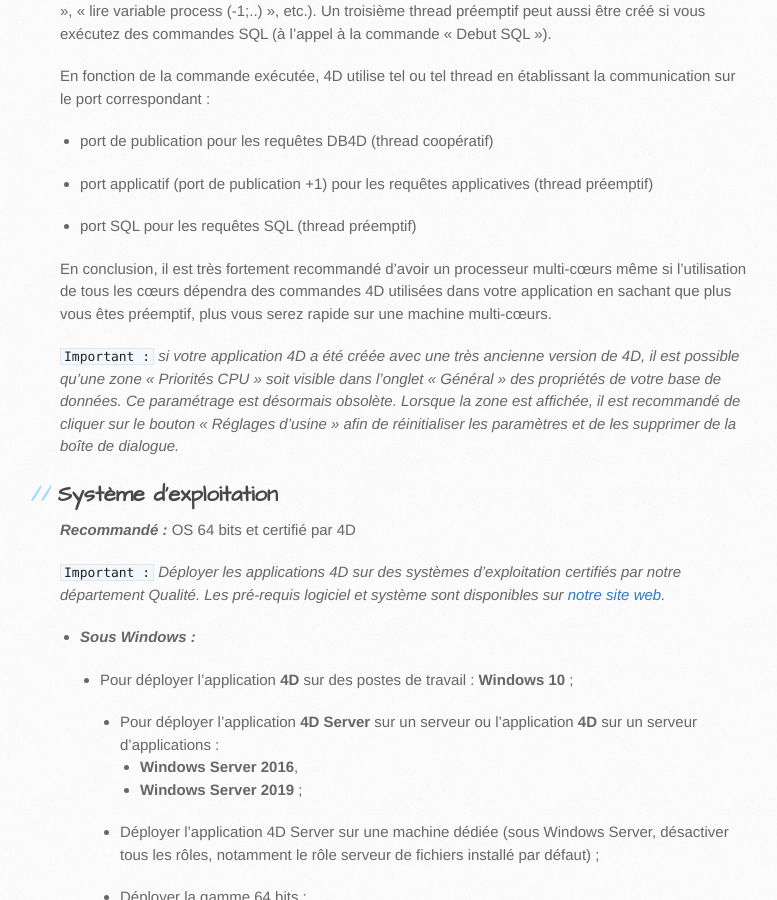
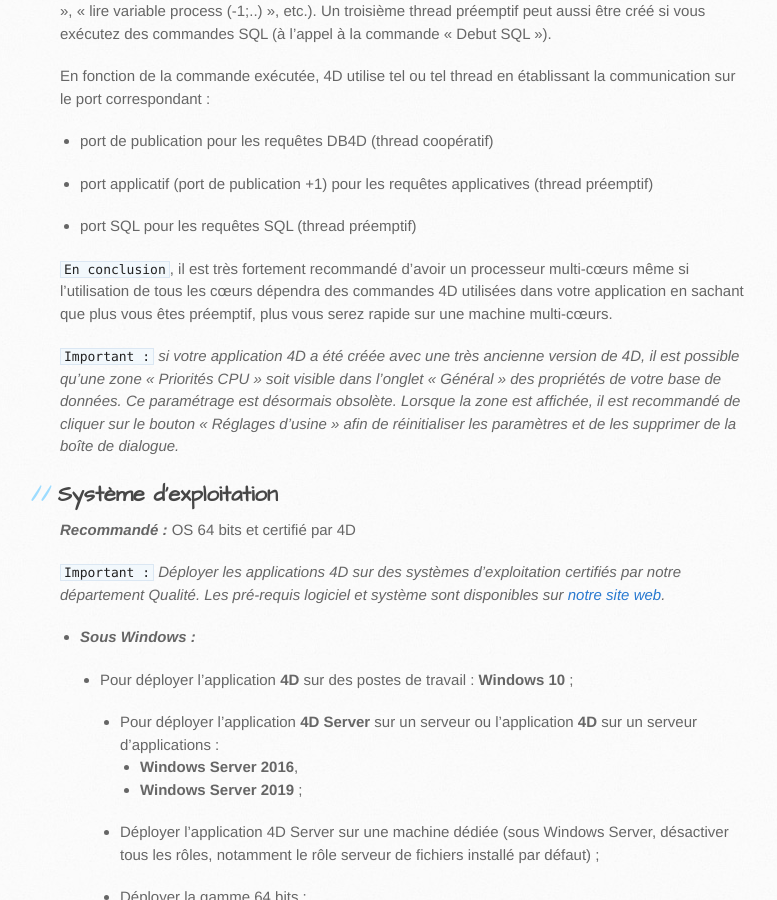
Before and after one commit to CGareau/cgareau.github.io, a Jekyll site: the page built from _posts/2020-03-08-preconisations.md, in a window 1280 px wide and 900 px high, scrolled down 4023 px. Shown: the whole window, without its empty margins (110-887 px from the left). Built offline with Jekyll 4.4.1, drawn with Linux system fonts in a browser that asks for light colours.

Commit message:
Ajout article blog

```diff
--- a/_posts/2020-03-08-preconisations.md
+++ b/_posts/2020-03-08-preconisations.md
@@ -122,7 +122,7 @@ En fonction de la commande exécutée, 4D utilise tel ou tel thread en établiss
 
 * port SQL pour les requêtes SQL (thread préemptif)
 
-En conclusion, il est très fortement recommandé d'avoir un processeur multi-cœurs même si l'utilisation de tous les cœurs dépendra des commandes 4D utilisées dans votre application en sachant que plus vous êtes préemptif, plus vous serez rapide sur une machine multi-cœurs.
+`En conclusion`, il est très fortement recommandé d'avoir un processeur multi-cœurs même si l'utilisation de tous les cœurs dépendra des commandes 4D utilisées dans votre application en sachant que plus vous êtes préemptif, plus vous serez rapide sur une machine multi-cœurs.
 
 `Important :` _si votre application 4D a été créée avec une très ancienne version de 4D, il est possible qu'une zone « Priorités CPU » soit visible dans l'onglet « Général » des propriétés de votre base de données. Ce paramétrage est désormais obsolète. Lorsque la zone est affichée, il est recommandé de cliquer sur le bouton « Réglages d'usine » afin de réinitialiser les paramètres et de les supprimer de la boîte de dialogue._
 
```
